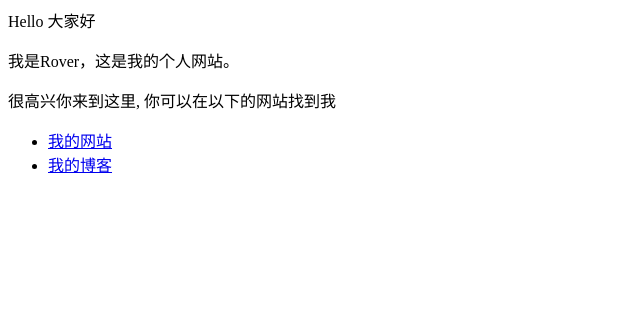
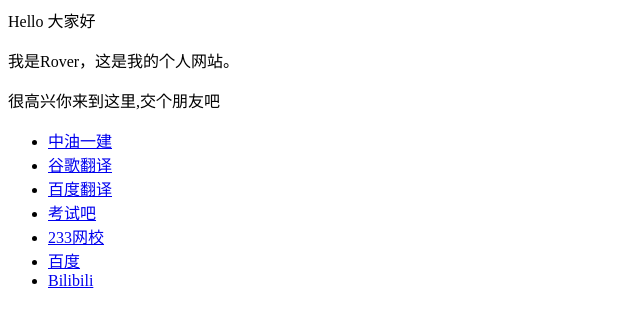
Before and after one commit to ishenming/ishenming.github.io, a plain HTML site: page index.html in a window 1280 px wide. Shown: the whole page, without its empty margins (0-640 px from the left). Drawn offline with Linux system fonts and the light colour scheme.

Commit message:
Update index.html

```diff
--- a/index.html
+++ b/index.html
@@ -1,8 +1,13 @@
 <p>Hello 大家好</p>
 <p>我是Rover，这是我的个人网站。 </p>
-<p>很高兴你来到这里, 你可以在以下的网站找到我</p>
+<p>很高兴你来到这里,交个朋友吧</p>
 
 <ul>
-  <li> <a href="https://shenming.github.io">我的网站</a> </li>
-  <li> <a href="http://shenming.github.io">我的博客</a> </li>
+  <li> <a href="http://eip.cpfcc.com.cn:808">中油一建</a> </li>
+  <li> <a href="https://translate.google.com">谷歌翻译</a> </li>
+  <li> <a href="https://fanyi.baidu.com">百度翻译</a> </li>
+  <li> <a href="http://www.exam8.com">考试吧</a> </li>
+  <li> <a href="https://wx.233.com">233网校</a> </li>
+  <li> <a href="https://www.baidu.com">百度</a> </li>
+  <li> <a href="https://www.bilibili.com">Bilibili</a> </li>
 </ul>
```
